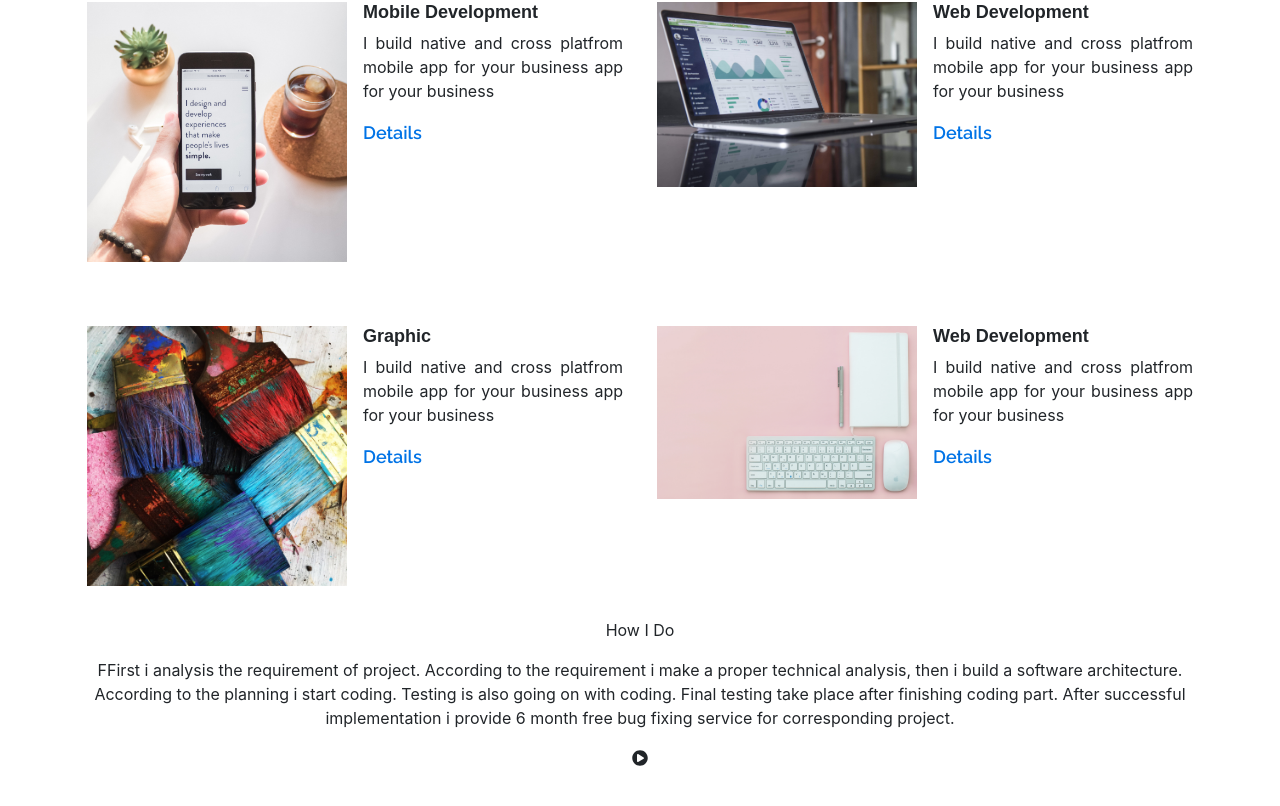
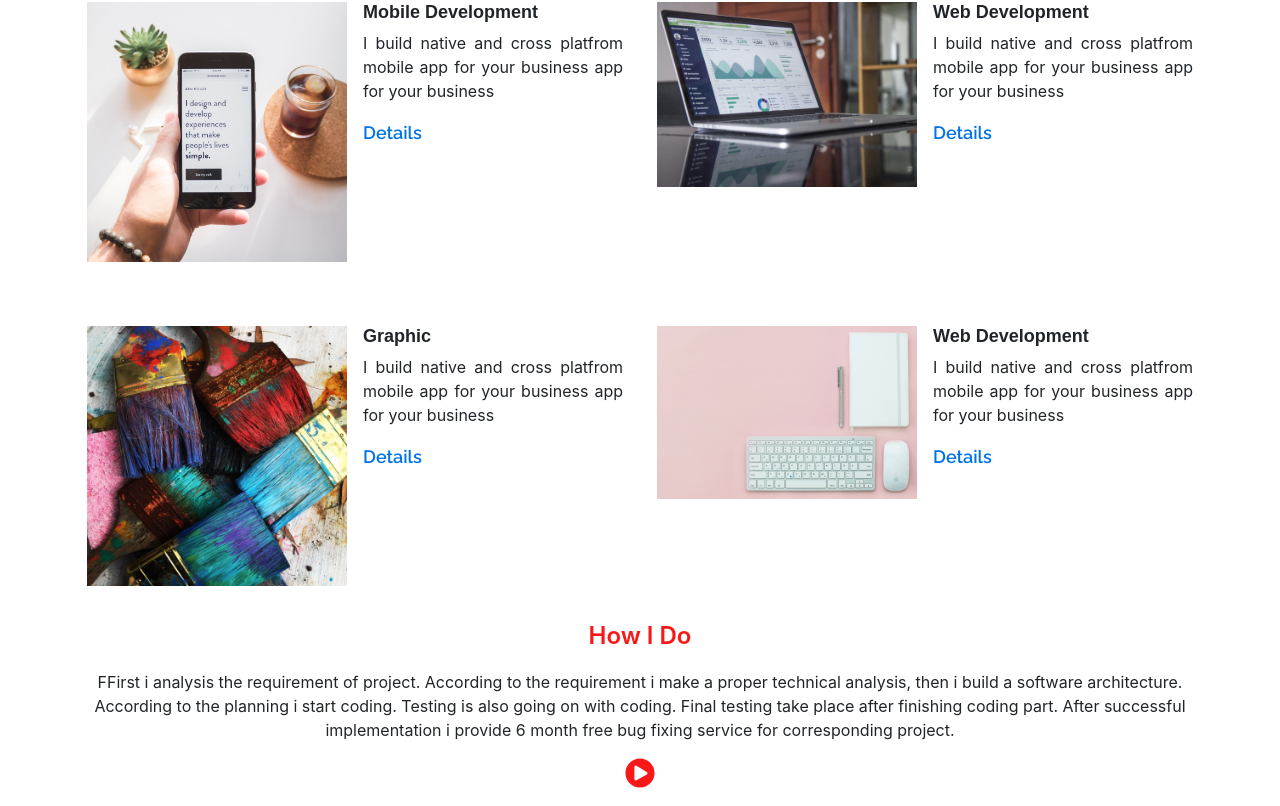
Before and after one commit to Refat5/ReactProject, a React (Create React App) app: page / in a window 1280 px wide. Shown: the part 2751-3557 px from the top of the page. Built offline with nearby package versions, Linux system fonts and the light colour scheme.

Commit message:
playIcon edit

```diff
--- a/src/asset/css/custom.css
+++ b/src/asset/css/custom.css
@@ -234,3 +234,15 @@
     font-size: 29px;
     font-weight: 600;
 }
+.videoTitle{
+        font-size: x-large;
+    font-weight: 600;
+    font-style: inherit;
+    color: #f91818;
+
+}
+.playIcon{
+    color: #f91818;
+    cursor: pointer;
+    font-size: 30px;
+}
```
